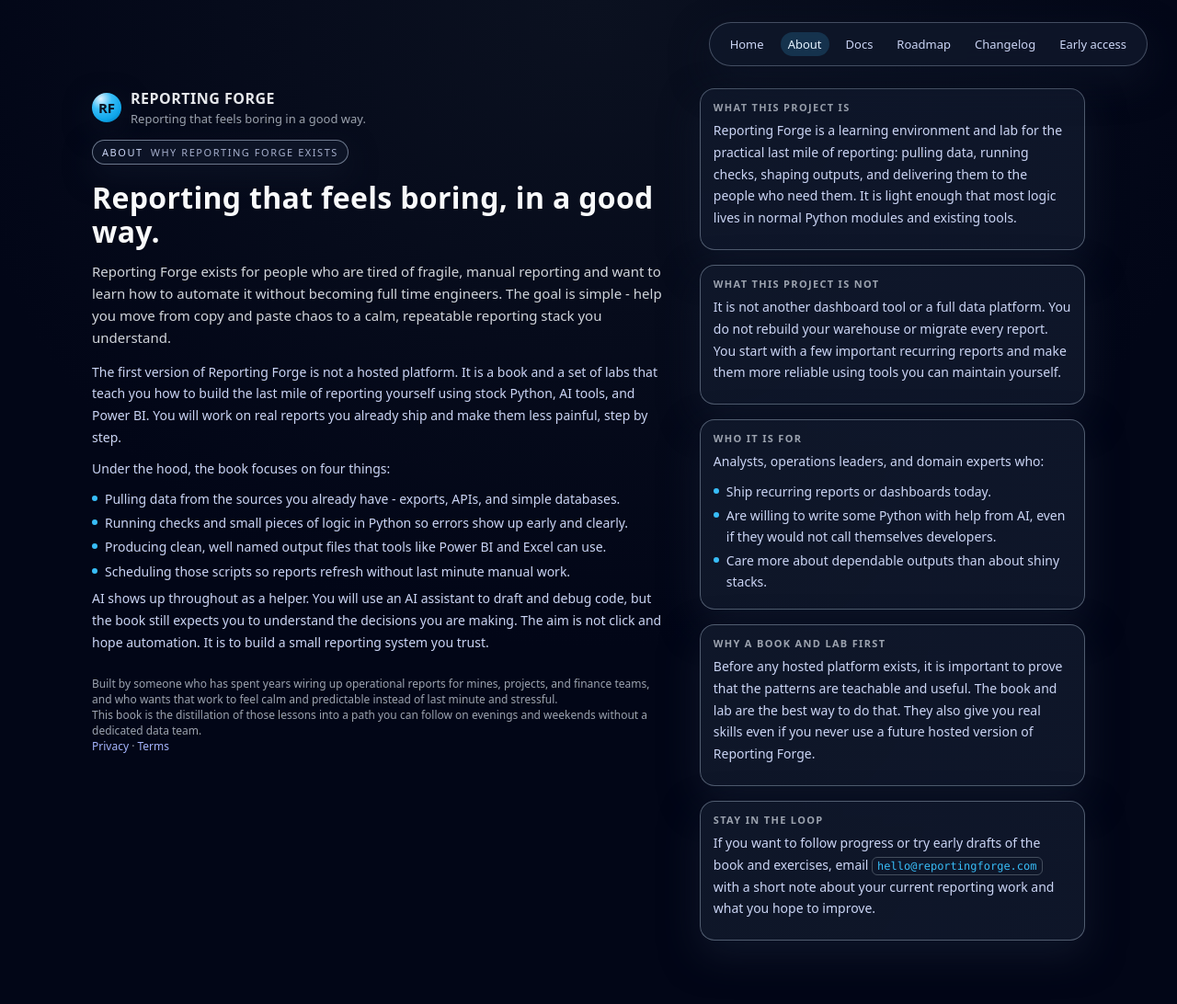
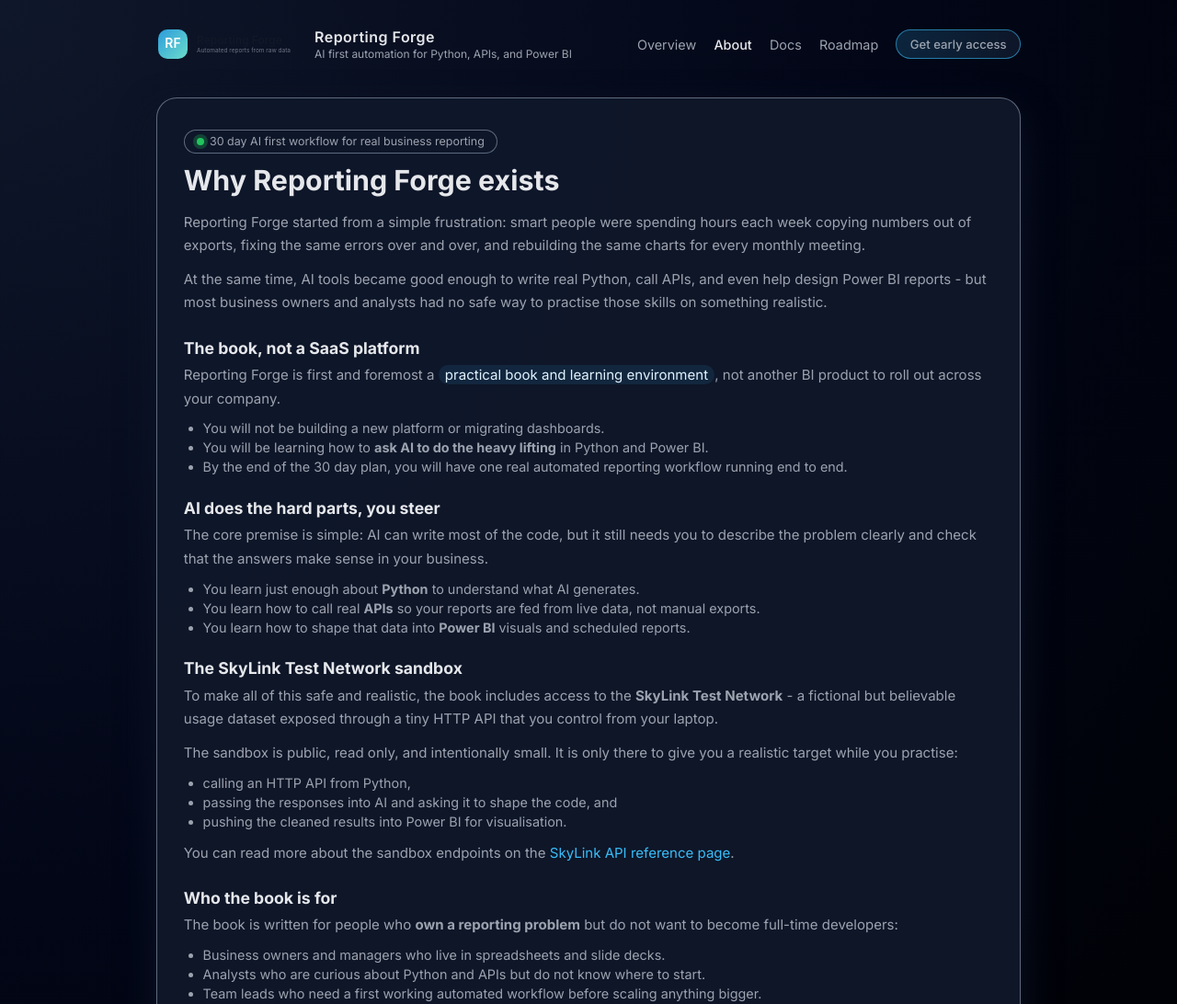
Before and after one commit to nmoloney1968/reportingforge-site, a plain HTML site: page about.html in a window 1280 px wide. Shown: the top 1092 px of the page at 92% size. Drawn offline with Linux system fonts and the light colour scheme.

Commit message:
Update about.html

```diff
--- a/about.html
+++ b/about.html
@@ -1,45 +1,40 @@
 <!DOCTYPE html>
 <html lang="en">
 <head>
-  <meta charset="UTF-8" />
-  <title>Reporting Forge - About</title>
-  <meta name="viewport" content="width=device-width, initial-scale=1" />
+  <meta charset="UTF-8">
+  <title>About – Reporting Forge</title>
+  <meta name="viewport" content="width=device-width, initial-scale=1">
+  <meta name="description" content="Why Reporting Forge exists and what you will learn in the AI-first reporting book and sandbox.">
+  <link rel="icon" type="image/svg+xml" href="favicon.svg">
 
-  <!-- Primary meta -->
-  <meta name="title" content="Reporting Forge - About" />
-  <meta name="description" content="Reporting Forge is a book and lab for people who want to move from fragile, manual reporting to a small, reliable Python and Power BI stack, with AI as a helper not a replacement." />
-
-  <!-- Canonical -->
-  <link rel="canonical" href="https://reportingforge.com/about.html" />
-
-  <!-- Favicon -->
-  <link rel="icon" href="/favicon.svg" type="image/svg+xml" />
-  <link rel="shortcut icon" href="/favicon.svg" type="image/svg+xml" />
+  <link rel="preconnect" href="https://fonts.googleapis.com">
+  <link rel="preconnect" href="https://fonts.gstatic.com" crossorigin>
+  <link href="https://fonts.googleapis.com/css2?family=Inter:wght@400;500;600;700&display=swap" rel="stylesheet">
 
   <style>
     :root {
-      color-scheme: dark;
+      --bg: #020617;
+      --bg-card: rgba(15,23,42,0.97);
+      --border-subtle: #1e293b;
+      --text: #e5e7eb;
+      --text-muted: #9ca3af;
+      --accent: #38bdf8;
+      --accent-soft: rgba(56,189,248,0.1);
     }
 
-    * {
-      box-sizing: border-box;
-    }
-
-    html, body {
-      margin: 0;
-      padding: 0;
-    }
+    * { box-sizing: border-box; }
 
     body {
-      font-family: system-ui, -apple-system, BlinkMacSystemFont, "SF Pro Text",
-        "Segoe UI", sans-serif;
-      background: radial-gradient(circle at top, #0b1120 0%, #020617 55%, #020617 100%);
-      color: #e5e7eb;
+      margin: 0;
+      min-height: 100vh;
+      font-family: "Inter", system-ui, -apple-system, BlinkMacSystemFont, "Segoe UI", sans-serif;
+      background: radial-gradient(circle at top left, #0f172a 0, #020617 50%, #000000 100%);
+      color: var(--text);
       -webkit-font-smoothing: antialiased;
     }
 
     a {
-      color: #38bdf8;
+      color: var(--accent);
       text-decoration: none;
     }
 
@@ -47,462 +42,296 @@
       text-decoration: underline;
     }
 
-    header {
-      position: fixed;
-      top: 24px;
-      right: 32px;
-      z-index: 20;
+    .shell {
+      max-width: 980px;
+      margin: 0 auto;
+      padding: 1.75rem 1.25rem 3rem;
     }
 
-    header nav {
+    header {
+      display: flex;
+      align-items: center;
+      justify-content: space-between;
+      gap: 1.5rem;
+      margin-bottom: 2.4rem;
+    }
+
+    .brand {
       display: inline-flex;
       align-items: center;
-      gap: 10px;
-      padding: 10px 14px;
-      border-radius: 999px;
-      background: rgba(15, 23, 42, 0.9);
-      border: 1px solid rgba(148, 163, 184, 0.4);
-      box-shadow: 0 16px 40px rgba(15, 23, 42, 0.6);
-      backdrop-filter: blur(16px);
-      -webkit-backdrop-filter: blur(16px);
-      font-size: 13px;
-      color: #e5e7eb;
-    }
-
-    header nav a {
-      padding: 4px 8px;
-      border-radius: 999px;
-      color: #cbd5f5;
-    }
-
-    header nav a.active {
-      background: rgba(56, 189, 248, 0.18);
-      color: #e5f3ff;
-    }
-
-    header nav a:hover {
-      background: rgba(148, 163, 184, 0.16);
+      gap: 0.75rem;
       text-decoration: none;
     }
 
-    main.shell {
-      max-width: 1120px;
-      margin: 96px auto 56px;
-      padding: 0 20px 32px;
-      display: grid;
-      grid-template-columns: minmax(0, 2.1fr) minmax(0, 1.4fr);
-      gap: 32px;
-    }
-
-    section {
-      min-width: 0;
-    }
-
-    .right-panel {
-      min-width: 0;
-      display: flex;
-      flex-direction: column;
-      gap: 16px;
-    }
-
-    .brand {
-      display: flex;
-      align-items: center;
-      gap: 10px;
-      margin-bottom: 14px;
-    }
-
-    .brand-mark {
-      width: 32px;
-      height: 32px;
-      border-radius: 999px;
-      background: radial-gradient(circle at 30% 20%, #e0f2fe 0, #38bdf8 35%, #0ea5e9 70%, #0369a1 100%);
-      display: flex;
-      align-items: center;
-      justify-content: center;
-      font-size: 15px;
-      font-weight: 700;
-      color: #0b1120;
-      box-shadow: 0 10px 30px rgba(15, 23, 42, 0.7);
+    .brand-logo {
+      height: 40px;
+      width: auto;
+      display: block;
     }
 
     .brand-text {
       display: flex;
       flex-direction: column;
-      gap: 2px;
+      gap: 0.1rem;
     }
 
-    .brand-name {
-      font-size: 16px;
+    .brand-title {
+      font-size: 1rem;
       font-weight: 600;
       letter-spacing: 0.03em;
-      text-transform: uppercase;
-      color: #e5e7eb;
+      color: var(--text);
     }
 
-    .brand-tagline {
-      font-size: 13px;
-      color: #9ca3af;
+    .brand-sub {
+      font-size: 0.75rem;
+      color: var(--text-muted);
     }
 
-    .highlight-pill {
-      display: inline-flex;
+    nav {
+      display: flex;
       align-items: center;
-      gap: 8px;
-      padding: 5px 10px;
+      gap: 1.2rem;
+      font-size: 0.9rem;
+    }
+
+    nav a {
+      color: var(--text-muted);
+      text-decoration: none;
+    }
+
+    nav a.active {
+      color: var(--text);
+      font-weight: 500;
+    }
+
+    .nav-cta {
+      padding: 0.45rem 0.9rem;
       border-radius: 999px;
-      background: rgba(15, 23, 42, 0.8);
-      border: 1px solid rgba(148, 163, 184, 0.7);
-      box-shadow: 0 12px 30px rgba(15, 23, 42, 0.7);
-      font-size: 11px;
+      border: 1px solid rgba(56,189,248,0.6);
+      background: radial-gradient(circle at top left, rgba(56,189,248,0.18), rgba(15,23,42,0.95));
+      font-size: 0.82rem;
+      font-weight: 500;
+    }
+
+    .nav-cta:hover {
+      text-decoration: none;
+      border-color: rgba(56,189,248,0.9);
+    }
+
+    .card {
+      border-radius: 22px;
+      border: 1px solid rgba(148,163,184,0.6);
+      background: var(--bg-card);
+      box-shadow: 0 18px 40px rgba(15,23,42,0.8);
+      padding: 2.1rem 1.8rem 2.1rem;
+    }
+
+    .eyebrow {
+      font-size: 0.78rem;
       text-transform: uppercase;
       letter-spacing: 0.14em;
-      color: #cbd5f5;
-      margin-bottom: 18px;
-    }
-
-    .highlight-pill span:last-child {
-      opacity: 0.8;
+      color: var(--text-muted);
+      margin-bottom: 0.5rem;
     }
 
     h1 {
-      font-size: 32px;
-      line-height: 1.15;
-      margin: 0 0 12px;
-      letter-spacing: 0.01em;
-      color: #f9fafb;
+      margin: 0 0 0.9rem;
+      font-size: 1.9rem;
     }
 
     h2 {
-      font-size: 18px;
-      margin: 22px 0 10px;
-      color: #e5e7eb;
-    }
-
-    .lead {
-      font-size: 15px;
-      line-height: 1.6;
-      color: #d1d5db;
-      margin: 0 0 14px;
+      margin-top: 1.6rem;
+      margin-bottom: 0.4rem;
+      font-size: 1.1rem;
     }
 
     p {
-      font-size: 14px;
+      margin: 0 0 0.7rem;
+      font-size: 0.94rem;
+      color: var(--text-muted);
       line-height: 1.7;
-      color: #cbd5f5;
-      margin: 0 0 10px;
     }
 
-    .bullet-list {
-      list-style: none;
-      padding: 0;
-      margin: 4px 0 6px;
+    ul {
+      margin: 0.4rem 0 0.8rem;
+      padding-left: 1.3rem;
+      font-size: 0.9rem;
+      color: var(--text-muted);
     }
 
-    .bullet-list li {
-      display: flex;
-      gap: 8px;
-      align-items: flex-start;
-      font-size: 14px;
-      line-height: 1.6;
-      color: #cbd5f5;
-      margin-bottom: 4px;
+    li { margin-bottom: 0.25rem; }
+
+    .pill {
+      display: inline-flex;
+      align-items: center;
+      gap: 0.4rem;
+      padding: 0.28rem 0.8rem;
+      border-radius: 999px;
+      border: 1px solid rgba(148,163,184,0.6);
+      background: rgba(15,23,42,0.9);
+      font-size: 0.78rem;
+      color: var(--text-muted);
+      margin-bottom: 0.7rem;
     }
 
-    .bullet-dot {
-      width: 6px;
-      height: 6px;
+    .pill-dot {
+      width: 8px;
+      height: 8px;
       border-radius: 999px;
-      background: #38bdf8;
-      margin-top: 7px;
-      flex-shrink: 0;
+      background: #22c55e;
+      box-shadow: 0 0 0 4px rgba(34,197,94,0.25);
     }
 
-    .btn-primary {
-      display: inline-flex;
-      align-items: center;
-      gap: 8px;
-      padding: 8px 14px;
+    .highlight {
+      background: var(--accent-soft);
       border-radius: 999px;
-      border: 1px solid rgba(56, 189, 248, 0.7);
-      background: radial-gradient(circle at top left, #38bdf8 0, #0ea5e9 40%, #0369a1 100%);
-      color: #0b1120;
-      font-size: 13px;
-      font-weight: 600;
-      text-decoration: none;
-      box-shadow: 0 16px 35px rgba(15, 23, 42, 0.85);
+      padding: 0.08rem 0.45rem;
+      color: #e0f2fe;
     }
 
-    .btn-primary:hover {
-      text-decoration: none;
-      filter: brightness(1.03);
+    footer {
+      margin-top: 2.4rem;
+      border-top: 1px solid rgba(15,23,42,0.9);
+      padding-top: 1rem;
+      font-size: 0.78rem;
+      color: var(--text-muted);
+      display: flex;
+      justify-content: space-between;
+      gap: 0.8rem;
+      flex-wrap: wrap;
     }
 
-    .btn-primary .icon {
-      font-size: 11px;
-      opacity: 0.8;
-    }
+    @media (max-width: 720px) {
+      header {
+        flex-direction: column;
+        align-items: flex-start;
+      }
 
-    .cta-row {
-      display: flex;
-      flex-wrap: wrap;
-      align-items: center;
-      gap: 10px;
-      margin-top: 16px;
-      margin-bottom: 10px;
-    }
+      nav {
+        width: 100%;
+        justify-content: flex-start;
+        flex-wrap: wrap;
+        gap: 0.8rem;
+      }
 
-    .cta-note {
-      font-size: 12px;
-      color: #9ca3af;
-    }
-
-    .cta-note a {
-      color: #d1fae5;
-    }
-
-    .footer {
-      margin-top: 24px;
-      font-size: 12px;
-      color: #9ca3af;
-    }
-
-    .footer a {
-      color: #a5b4fc;
-    }
-
-    .panel-card {
-      border-radius: 16px;
-      border: 1px solid rgba(148, 163, 184, 0.5);
-      background: radial-gradient(circle at top left, rgba(15, 23, 42, 0.98), rgba(15, 23, 42, 0.94));
-      padding: 12px 14px;
-      box-shadow: 0 16px 40px rgba(15, 23, 42, 0.9);
-      font-size: 13px;
-    }
-
-    .panel-title {
-      font-size: 13px;
-      font-weight: 600;
-      letter-spacing: 0.08em;
-      text-transform: uppercase;
-      color: #cbd5f5;
-      margin-bottom: 8px;
-    }
-
-    .mini-label {
-      font-size: 11px;
-      font-weight: 600;
-      text-transform: uppercase;
-      letter-spacing: 0.12em;
-      color: #9ca3af;
-      margin-bottom: 6px;
-    }
-
-    .chip-row {
-      display: flex;
-      flex-wrap: wrap;
-      gap: 6px;
-      margin-bottom: 8px;
-    }
-
-    .chip {
-      font-size: 11px;
-      padding: 4px 8px;
-      border-radius: 999px;
-      border: 1px solid rgba(148, 163, 184, 0.5);
-      background: rgba(15, 23, 42, 0.9);
-      color: #e5e7eb;
-    }
-
-    .code-inline {
-      font-family: ui-monospace, SFMono-Regular, Menlo, Monaco, Consolas, "Liberation Mono",
-        "Courier New", monospace;
-      font-size: 12px;
-      padding: 2px 5px;
-      border-radius: 6px;
-      background: rgba(15, 23, 42, 0.9);
-      border: 1px solid rgba(75, 85, 99, 0.9);
-      color: #e5e7eb;
-    }
-
-    @media (max-width: 960px) {
-      main.shell {
-        grid-template-columns: minmax(0, 1fr);
-        margin-top: 88px;
-      }
-      header {
-        right: 16px;
-      }
-    }
-
-    @media (max-width: 640px) {
-      body {
-        background: #020617;
-      }
-      header {
-        top: 14px;
-        right: 12px;
-      }
-      header nav {
-        padding: 8px 10px;
-        gap: 6px;
-      }
-      main.shell {
-        margin-top: 80px;
-        padding: 0 14px 28px;
-      }
-      h1 {
-        font-size: 24px;
-      }
-      .brand-name {
-        font-size: 14px;
-      }
-      .brand-tagline {
-        font-size: 12px;
+      .card {
+        padding: 1.7rem 1.4rem 1.8rem;
       }
     }
   </style>
 </head>
 <body>
-  <header>
-    <nav>
-      <a href="/">Home</a>
-      <a href="/about.html" class="active">About</a>
-      <a href="/docs.html">Docs</a>
-      <a href="/roadmap.html">Roadmap</a>
-      <a href="/changelog.html">Changelog</a>
-      <a href="/early-access.html">Early access</a>
-    </nav>
-  </header>
+  <div class="shell">
+    <header>
+      <a href="index.html" class="brand">
+        <img src="logo-horizontal.svg" alt="Reporting Forge" class="brand-logo">
+        <div class="brand-text">
+          <div class="brand-title">Reporting Forge</div>
+          <div class="brand-sub">AI first automation for Python, APIs, and Power BI</div>
+        </div>
+      </a>
+      <nav>
+        <a href="index.html">Overview</a>
+        <a href="about.html" class="active">About</a>
+        <a href="docs.html">Docs</a>
+        <a href="roadmap.html">Roadmap</a>
+        <a href="early-access.html" class="nav-cta">Get early access</a>
+      </nav>
+    </header>
 
-  <main class="shell">
-    <section>
-      <div class="brand">
-        <div class="brand-mark">RF</div>
-        <div class="brand-text">
-          <div class="brand-name">Reporting Forge</div>
-          <div class="brand-tagline">Reporting that feels boring in a good way.</div>
-        </div>
+    <main class="card">
+      <div class="pill">
+        <span class="pill-dot"></span>
+        <span>30 day AI first workflow for real business reporting</span>
       </div>
 
-      <div class="highlight-pill">
-        <span>About</span>
-        <span>Why Reporting Forge exists</span>
-      </div>
-
-      <h1>Reporting that feels boring, in a good way.</h1>
-
-      <p class="lead">
-        Reporting Forge exists for people who are tired of fragile, manual reporting
-        and want to learn how to automate it without becoming full time engineers.
-        The goal is simple - help you move from copy and paste chaos to a calm,
-        repeatable reporting stack you understand.
+      <h1>Why Reporting Forge exists</h1>
+      <p>
+        Reporting Forge started from a simple frustration: smart people were spending hours each week
+        copying numbers out of exports, fixing the same errors over and over, and rebuilding the same
+        charts for every monthly meeting.
+      </p>
+      <p>
+        At the same time, AI tools became good enough to write real Python, call APIs, and even help
+        design Power BI reports - but most business owners and analysts had no safe way to practise
+        those skills on something realistic.
       </p>
 
+      <h2>The book, not a SaaS platform</h2>
       <p>
-        The first version of Reporting Forge is not a hosted platform. It is a book and
-        a set of labs that teach you how to build the last mile of reporting yourself
-        using stock Python, AI tools, and Power BI. You will work on real reports you
-        already ship and make them less painful, step by step.
+        Reporting Forge is first and foremost a <span class="highlight">practical book and learning
+        environment</span>, not another BI product to roll out across your company.
+      </p>
+      <ul>
+        <li>You will not be building a new platform or migrating dashboards.</li>
+        <li>You will be learning how to <strong>ask AI to do the heavy lifting</strong> in Python and Power BI.</li>
+        <li>By the end of the 30 day plan, you will have one real automated reporting workflow running end to end.</li>
+      </ul>
+
+      <h2>AI does the hard parts, you steer</h2>
+      <p>
+        The core premise is simple: AI can write most of the code, but it still needs you to
+        describe the problem clearly and check that the answers make sense in your business.
+      </p>
+      <ul>
+        <li>You learn just enough about <strong>Python</strong> to understand what AI generates.</li>
+        <li>You learn how to call real <strong>APIs</strong> so your reports are fed from live data, not manual exports.</li>
+        <li>You learn how to shape that data into <strong>Power BI</strong> visuals and scheduled reports.</li>
+      </ul>
+
+      <h2>The SkyLink Test Network sandbox</h2>
+      <p>
+        To make all of this safe and realistic, the book includes access to the
+        <strong>SkyLink Test Network</strong> - a fictional but believable usage dataset exposed through
+        a tiny HTTP API that you control from your laptop.
+      </p>
+      <p>
+        The sandbox is public, read only, and intentionally small. It is only there to give you a
+        realistic target while you practise:
+      </p>
+      <ul>
+        <li>calling an HTTP API from Python,</li>
+        <li>passing the responses into AI and asking it to shape the code, and</li>
+        <li>pushing the cleaned results into Power BI for visualisation.</li>
+      </ul>
+      <p>
+        You can read more about the sandbox endpoints on the
+        <a href="skylink-api.html">SkyLink API reference page</a>.
       </p>
 
+      <h2>Who the book is for</h2>
       <p>
-        Under the hood, the book focuses on four things:
+        The book is written for people who <strong>own a reporting problem</strong> but do not want to become
+        full-time developers:
       </p>
-
-      <ul class="bullet-list">
-        <li>
-          <span class="bullet-dot"></span>
-          <span>Pulling data from the sources you already have - exports, APIs, and simple databases.</span>
-        </li>
-        <li>
-          <span class="bullet-dot"></span>
-          <span>Running checks and small pieces of logic in Python so errors show up early and clearly.</span>
-        </li>
-        <li>
-          <span class="bullet-dot"></span>
-          <span>Producing clean, well named output files that tools like Power BI and Excel can use.</span>
-        </li>
-        <li>
-          <span class="bullet-dot"></span>
-          <span>Scheduling those scripts so reports refresh without last minute manual work.</span>
-        </li>
+      <ul>
+        <li>Business owners and managers who live in spreadsheets and slide decks.</li>
+        <li>Analysts who are curious about Python and APIs but do not know where to start.</li>
+        <li>Team leads who need a first working automated workflow before scaling anything bigger.</li>
       </ul>
 
+      <h2>What you will walk away with</h2>
+      <p>By the end of the 30 day plan you will have:</p>
+      <ul>
+        <li>One real reporting workflow automated from raw data to Power BI.</li>
+        <li>A reusable prompt library for AI that you can adapt to other reports.</li>
+        <li>A working understanding of how APIs fit into your day to day reporting work.</li>
+      </ul>
       <p>
-        AI shows up throughout as a helper. You will use an AI assistant to draft and debug code,
-        but the book still expects you to understand the decisions you are making. The aim is
-        not click and hope automation. It is to build a small reporting system you trust.
+        After that, you can keep scaling with your own ideas or bring in more formal tools and
+        platforms – but you will no longer be guessing what “automation” should look like for your
+        team.
       </p>
+    </main>
 
-      <div class="footer">
-        Built by someone who has spent years wiring up operational reports for mines, projects,
-        and finance teams, and who wants that work to feel calm and predictable instead of
-        last minute and stressful.
-        <br />
-        This book is the distillation of those lessons into a path you can follow on evenings
-        and weekends without a dedicated data team.
-        <br />
-        <a href="/privacy.html">Privacy</a> · <a href="/terms.html">Terms</a>
-      </div>
-    </section>
+    <footer>
+      <div>© <span id="year"></span> Reporting Forge. SkyLink Test Network is a fictional sandbox.</div>
+      <div><a href="privacy.html">Privacy</a> · <a href="terms.html">Terms</a></div>
+    </footer>
+  </div>
 
-    <aside class="right-panel">
-      <div class="panel-card">
-        <div class="mini-label">What this project is</div>
-        <p>
-          Reporting Forge is a learning environment and lab for the practical last mile of reporting:
-          pulling data, running checks, shaping outputs, and delivering them to the people who need them.
-          It is light enough that most logic lives in normal Python modules and existing tools.
-        </p>
-      </div>
-
-      <div class="panel-card">
-        <div class="mini-label">What this project is not</div>
-        <p>
-          It is not another dashboard tool or a full data platform. You do not rebuild your warehouse
-          or migrate every report. You start with a few important recurring reports and make them
-          more reliable using tools you can maintain yourself.
-        </p>
-      </div>
-
-      <div class="panel-card">
-        <div class="mini-label">Who it is for</div>
-        <p>Analysts, operations leaders, and domain experts who:</p>
-        <ul class="bullet-list">
-          <li>
-            <span class="bullet-dot"></span>
-            <span>Ship recurring reports or dashboards today.</span>
-          </li>
-          <li>
-            <span class="bullet-dot"></span>
-            <span>Are willing to write some Python with help from AI, even if they would not call themselves developers.</span>
-          </li>
-          <li>
-            <span class="bullet-dot"></span>
-            <span>Care more about dependable outputs than about shiny stacks.</span>
-          </li>
-        </ul>
-      </div>
-
-      <div class="panel-card">
-        <div class="mini-label">Why a book and lab first</div>
-        <p>
-          Before any hosted platform exists, it is important to prove that the patterns are teachable
-          and useful. The book and lab are the best way to do that. They also give you real skills
-          even if you never use a future hosted version of Reporting Forge.
-        </p>
-      </div>
-
-      <div class="panel-card">
-        <div class="mini-label">Stay in the loop</div>
-        <p>
-          If you want to follow progress or try early drafts of the book and exercises, email
-          <span class="code-inline"><a href="mailto:hello@reportingforge.com">hello@reportingforge.com</a></span>
-          with a short note about your current reporting work and what you hope to improve.
-        </p>
-      </div>
-    </aside>
-  </main>
+  <script>
+    document.getElementById("year").textContent = new Date().getFullYear();
+  </script>
 </body>
 </html>
```
